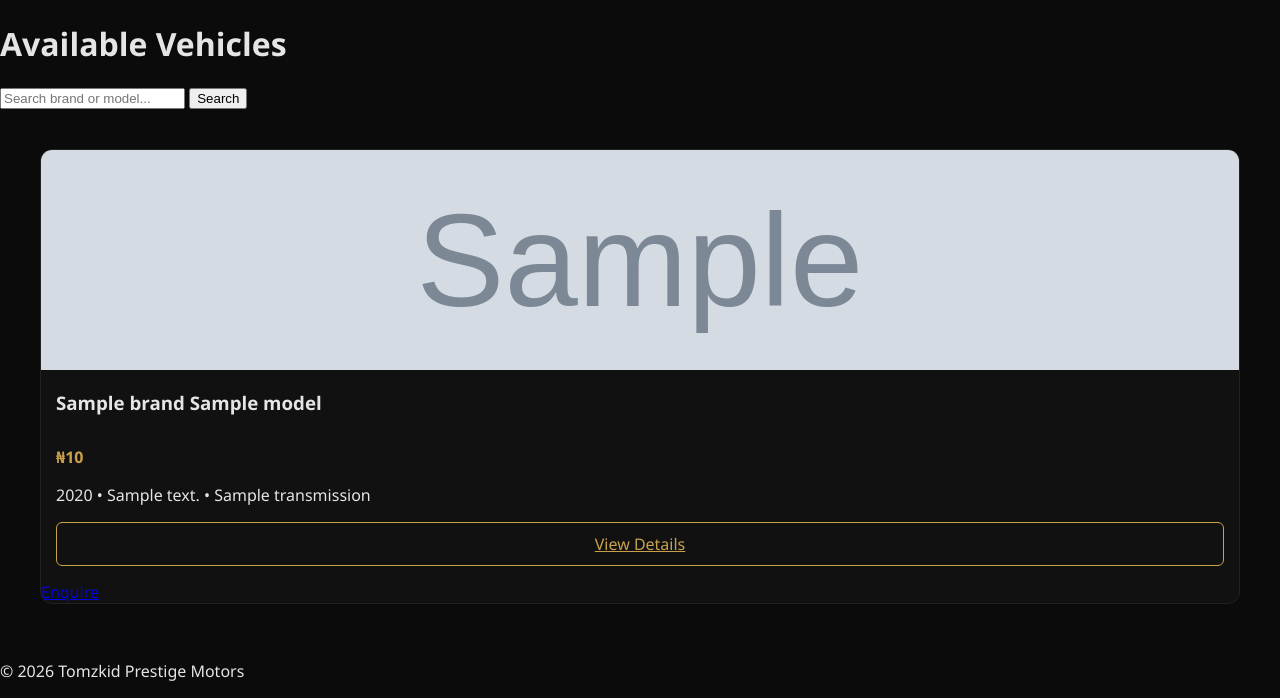
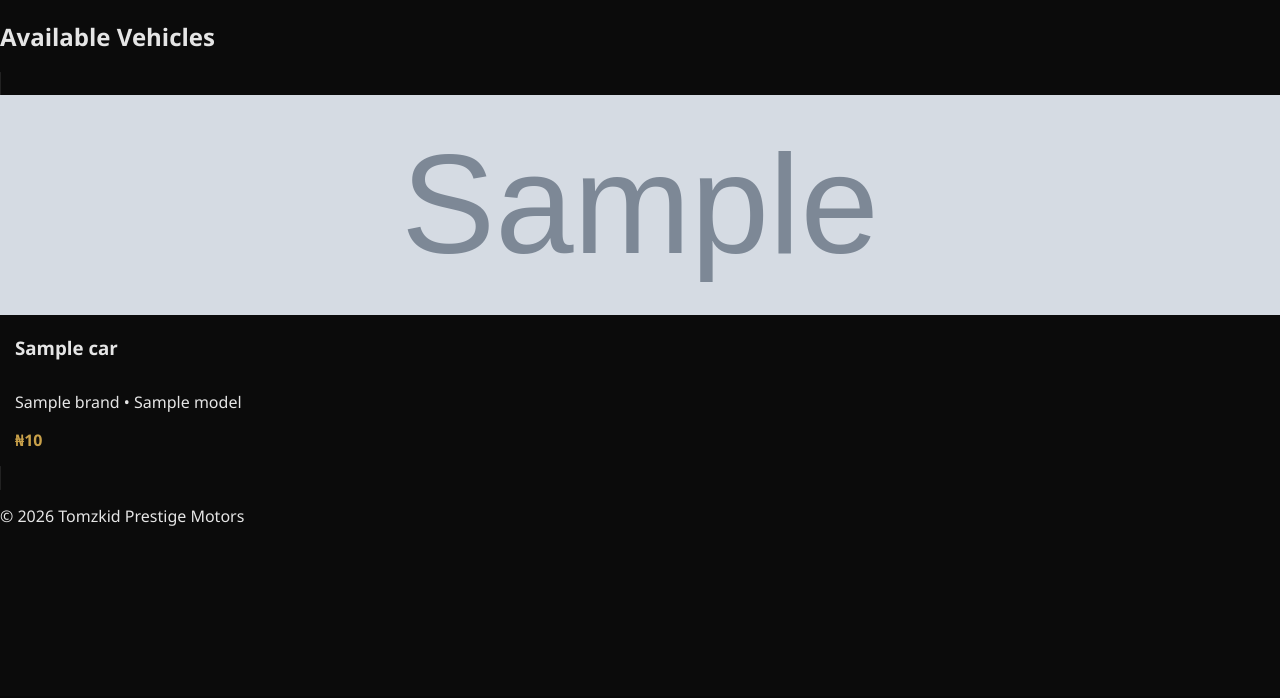
Before and after one commit to djvibez29/tomzkid-prestige-motors, a Flask app: template templates/home.html in a window 1280 px wide. Shown: the part 104-802 px from the top of the page. After the commit the page ends 630 px from the top, so only its background shows below. Run offline with Flask 3, Linux system fonts and the light colour scheme; the template is opened without the code that fills it: most values are stand-ins (such as "Sample title", 1, 10 or a date in 2020); grey boxes marked "Sample" are stand-in pictures.

Commit message:
Update home.html

```diff
--- a/templates/home.html
+++ b/templates/home.html
@@ -4,51 +4,36 @@
 
 <div class="container">
 
-    <h1 class="page-title">Available Vehicles</h1>
+  <h2 class="page-title">Available Vehicles</h2>
 
-    <!-- SEARCH -->
-    <form method="GET" action="/" class="search-form">
-        <input
-            type="text"
-            name="search"
-            placeholder="Search brand or model..."
-            value="{{ request.args.get('search', '') }}"
-        >
-        <button type="submit">Search</button>
-    </form>
-
-    <!-- VEHICLE GRID -->
-    <div class="car-grid">
+  <div class="cars-grid">
 
     {% for car in cars %}
 
-        <div class="car-card">
+      <a href="{{ url_for('car_page', car_id=car.id) }}" class="car-card">
 
-            <!-- IMAGE -->
-            <a href="{{ url_for('car_page', car_id=car.id) }}">
+        <div class="car-image">
 
           {% if car.images and car.images|length > 0 %}
             <img
-                        src="{{ url_for('static', filename='uploads/' ~ car.images[0].filename) }}"
-                        alt="{{ car.brand }} {{ car.model }}"
-                        class="car-image"
+              src="{{ url_for('static', filename='uploads/cars/' ~ car.images[0].filename) }}"
+              alt="{{ car.title }}"
             >
           {% else %}
             <img
-                        src="{{ url_for('static', filename='no-image.png') }}"
+              src="{{ url_for('static', filename='img/no-image.png') }}"
               alt="No image"
-                        class="car-image"
             >
           {% endif %}
 
-            </a>
+        </div>
 
-            <!-- INFO -->
         <div class="car-info">
 
-                <h3>{{ car.brand }} {{ car.model }}</h3>
+          <h3>{{ car.title }}</h3>
 
-                <!-- SAFE PRICE -->
+          <p class="brand">{{ car.brand }} • {{ car.model }}</p>
+
           <p class="price">
             {% if car.price %}
               ₦{{ "{:,}".format(car.price|int) }}
@@ -57,37 +42,10 @@
             {% endif %}
           </p>
 
-                <p class="meta">
-                    {{ car.year or "—" }} •
-                    {{ car.body_type or "—" }} •
-                    {{ car.transmission or "—" }}
-                </p>
+        </div>
 
-                <!-- BUTTONS -->
-                <div class="card-actions">
-
-                    <a
-                        href="{{ url_for('car_page', car_id=car.id) }}"
-                        class="btn view-btn"
-                    >
-                        View Details
       </a>
 
-                    <a
-                        href="{{ url_for('car_page', car_id=car.id) }}#contact"
-                        class="btn enquire-btn"
-                    >
-                        Enquire
-                    </a>
-
-                </div>
-
-            </div>
-
-        </div>
-
-        {% else %}
-            <p class="empty-msg">No vehicles found.</p>
     {% endfor %}
 
   </div>
```
Lines whose indentation alone changed are shown as unchanged.
